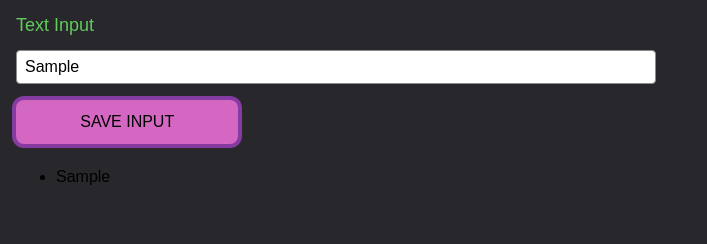
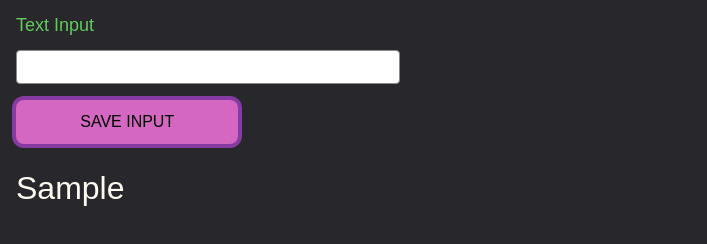
Before and after one commit to alok-38/scrimba-bootcamp, a plain HTML site: page chrome-extention/index.html in a window 1280 px wide. Both pictures are taken after typing "Sample" into the empty fields and a click on the button "SAVE INPUT". Shown: the whole page, without its empty margins (0-707 px from the left). Drawn offline with Linux system fonts and the light colour scheme.

Commit message:
Chrome Extention

```diff
--- a/chrome-extention/app.js
+++ b/chrome-extention/app.js
@@ -8,6 +8,8 @@ const ulEl = document.getElementById("ul-el");
 inputBtn.addEventListener("click", (e) => {
   myLeads.push(inputEl.value);
   // Call the renderLeads() function
+  //   Clear the input field
+  inputEl.value = "";
   renderLeads();
 });
 
@@ -15,7 +17,13 @@ inputBtn.addEventListener("click", (e) => {
 function renderLeads() {
   let listItems = "";
   for (let i = 0; i < myLeads.length; i++) {
-    listItems += "<li>" + myLeads[i] + "</li>";
+    listItems += `
+    <li>
+    <a target='_blank' href='${myLeads[i]}'>
+        ${myLeads[i]}
+    </a>
+</li>
+    `;
   }
   ulEl.innerHTML = listItems;
 }
--- a/chrome-extention/index.html
+++ b/chrome-extention/index.html
@@ -11,7 +11,7 @@
     <label for="text-input">Text Input</label>
     <input class="input" id="input-el" type="text" />
     <button type="button" class="button" id="input-btn">SAVE INPUT</button>
-    <ul id="ul-el">
+    <ul role="list" id="ul-el">
     </ul>
 
     <script src="app.js"></script>
--- a/chrome-extention/style.css
+++ b/chrome-extention/style.css
@@ -74,7 +74,7 @@ label {
     border-radius: 4px;
     transition: 180ms box-shadow ease-in-out;
     margin-bottom: .5rem;
-    width: 50vw;
+    width: 30vw;
     line-height: 1.5rem;
 }
 
@@ -88,6 +88,7 @@ label {
 button {
     font-size: 1rem;
     width: 25ch;
+    margin-bottom: 1rem;
 }
 
 button.button {
@@ -132,3 +133,37 @@ button.button:focus {
     outline-color: transparent;
     box-shadow: 0 0 0 4px #863ba3;
 }
+
+/* STYLE THE LIST ACCORDING TO THE DESIGN */
+ul {
+    margin: 0;
+    padding: 0;
+    list-style: none;
+    display: grid;
+    gap: 1rem;
+}
+
+li {
+    color: floralwhite;
+    display: grid;
+    grid-template-columns: 0 1fr;
+    gap: 1.75em;
+    align-items: start;
+    font-size: 1.5rem;
+    line-height: 1.25;
+}
+
+a {
+    text-decoration: none;
+    color: floralwhite;
+    font-size: 1rem;
+}
+
+a:hover {
+    text-decoration: underline;
+    color: var(--color-green);
+}
+
+li a {
+    font-size: 2rem;
+}
```
